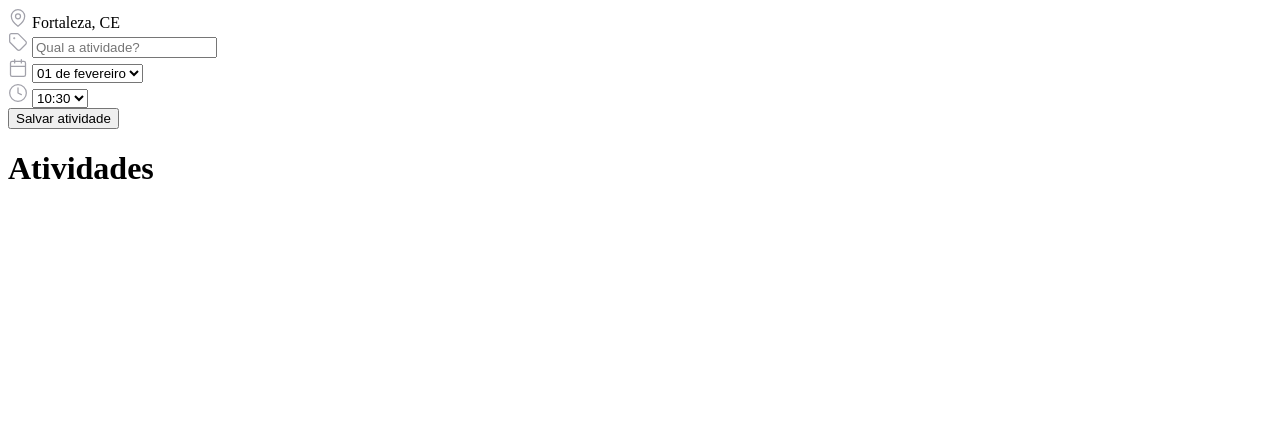
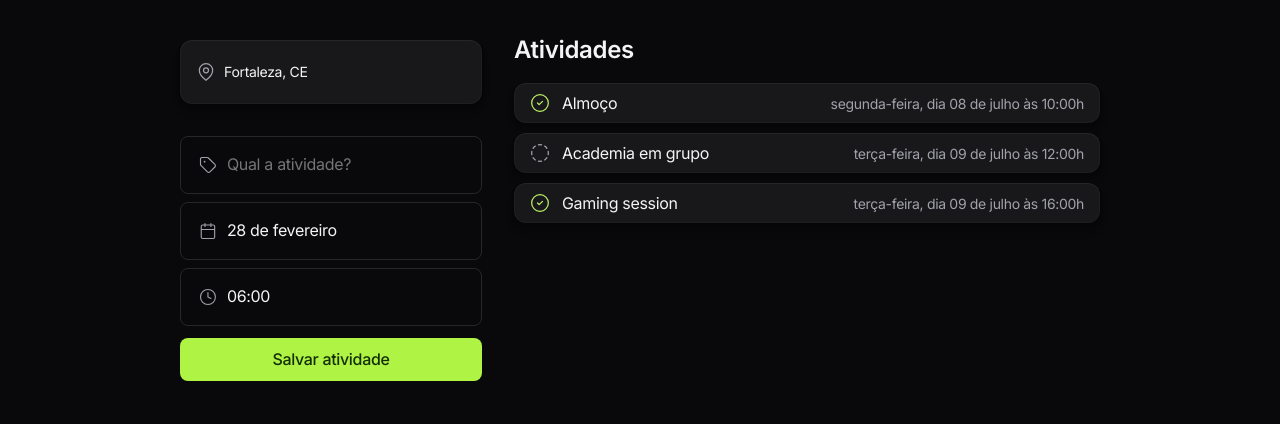
Before and after one commit to illanabeatriz/nlw-journey-html-css-js, a plain HTML site: page planner/index.html in a window 1280 px wide. Drawn offline with nearby package versions, Linux system fonts and the light colour scheme.

Commit message:
Code update

```diff
--- a/planner/index.html
+++ b/planner/index.html
@@ -1,3 +1,11 @@
+<!DOCTYPE html>
+<html lang="en">
+
+<head>
+    <meta charset="UTF-8">
+    <meta name="viewport" content="width=device-width, initial-scale=1.0">
+    <title>NLW Journey</title>
+
     <link rel="preconnect" href="https://fonts.googleapis.com">
     <link rel="preconnect" href="https://fonts.gstatic.com" crossorigin>
     <link href="https://fonts.googleapis.com/css2?family=Inter:wght@100..900&display=swap" rel="stylesheet">
@@ -6,6 +14,10 @@
     <script src="https://cdn.jsdelivr.net/npm/dayjs@1/locale/pt-br.js"></script>
     <script>dayjs.locale('pt-br')</script>
 
+    <link rel="stylesheet" href="style.css">
+</head>
+
+<body>
     <div id="app">
         <form onsubmit="saveActivity(event)">
 
@@ -64,4 +76,6 @@
             <h1> Atividades </h1>
             <section></section>
         </main>
+        <script src="./script.js"></script>
     </div>
+</body>
```
Lines whose indentation alone changed are shown as unchanged.
